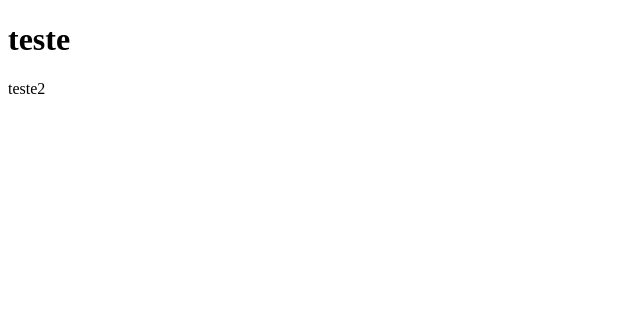
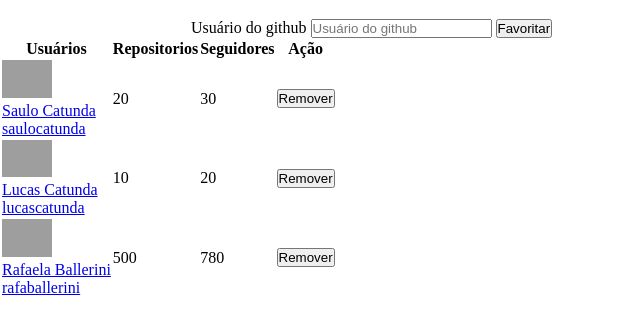
Before and after one commit to saulocatunda/Explorer, a plain HTML site: page stage6/gitfav/index.html in a window 1280 px wide. Shown: the whole page, without its empty margins (0-640 px from the left). Drawn offline with Linux system fonts and the light colour scheme; grey boxes are pictures that could not be loaded.

Commit message:
gitfav-initialized

```diff
--- a/stage6/gitfav/index.html
+++ b/stage6/gitfav/index.html
@@ -1,12 +1,78 @@
 <!DOCTYPE html>
-<html lang="en">
-<head>
-  <meta charset="UTF-8">
-  <meta name="viewport" content="width=device-width, initial-scale=1.0">
-  <title>Document</title>
-</head>
-<body>
-  <h1>teste</h1>
-  <p>teste2</p>
-</body>
+<html lang="pt-br">
+  <head>
+    <meta charset="UTF-8" />
+    <meta name="viewport" content="width=device-width, initial-scale=1.0" />
+    <title>GitFav</title>
+    <link rel="stylesheet" href="style.css" />
+  </head>
+  <body>
+    <div id="app">
+      <header>
+        <img src="assets/gitfav.svg" alt="GitFav" />
+        <label for="input-search">Usuário do github</label>
+        <input type="text" id="input-search" placeholder="Usuário do github" />
+        <button>Favoritar</button>
+      </header>
+      <table>
+        <thead>
+          <tr>
+            <th>Usuários</th>
+            <th>Repositorios</th>
+            <th>Seguidores</th>
+            <th>Ação</th>
+          </tr>
+        </thead>
+        <tbody>
+          <tr>
+            <td class="users">
+              <img
+                src="https://github.com/saulocatunda.png"
+                alt="Foto do usuário"
+              />
+              <a href="https://github.com/saulocatunda">
+                <p>Saulo Catunda</p>
+                <span>saulocatunda</span>
+              </a>
+            </td>
+            <td>20</td>
+            <td>30</td>
+            <td><button>Remover</button></td>
+          </tr>
+
+          <tr>
+            <td class="users">
+              <img
+                src="https://github.com/lucascatunda.png"
+                alt="Foto do usuário"
+              />
+              <a href="https://github.com/lucascatunda">
+                <p>Lucas Catunda</p>
+                <span>lucascatunda</span>
+              </a>
+            </td>
+            <td>10</td>
+            <td>20</td>
+            <td><button>Remover</button></td>
+          </tr>
+
+          <tr>
+            <td class="users">
+              <img
+                src="https://github.com/rafaballerini.png"
+                alt="Foto do usuário"
+              />
+              <a href="https://github.com/rafaballerini">
+                <p>Rafaela Ballerini</p>
+                <span>rafaballerini</span>
+              </a>
+            </td>
+            <td>500</td>
+            <td>780</td>
+            <td><button>Remover</button></td>
+          </tr>
+        </tbody>
+      </table>
+    </div>
+  </body>
 </html>
--- a/stage6/gitfav/style.css
+++ b/stage6/gitfav/style.css
@@ -0,0 +1,24 @@
+* {
+  margin: 0;
+  padding: 0;
+  box-sizing: border-box;
+}
+
+:root {
+  font-size: 62.5%;
+  --background-color: #000;
+  --text-color: #FFFFFF;
+  --text-gray-color: #7C7C8A;
+  --text-title-color: #E1E1E6;
+  --button-x-color: #F75A68;
+}
+
+body {
+  font-size: 1.6rem;
+
+}
+
+
+table img {
+  width: 5rem;
+}
```
Also changed, not shown: stage12/foodExplorerV2/index.html (added, +15 -0 lines), stage12/foodExplorerV2/js/index.js (added), stage12/foodExplorerV2/style.css (added), stage6/gitfav/assets/gitfav.svg (added).
